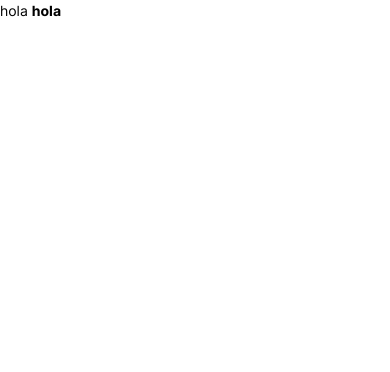
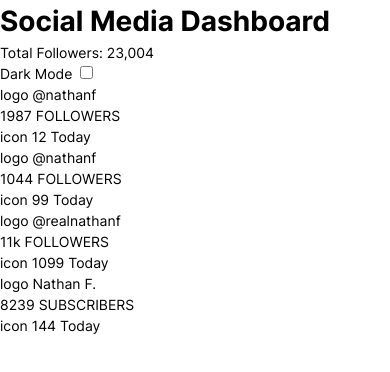
Before and after one commit to SrHatcher/practice-social-media-dashboard, a plain HTML site: page index.html in a window 390 px wide. Drawn offline with Linux system fonts and the light colour scheme.

Commit message:
makind advances on the mobile version

```diff
--- a/index.html
+++ b/index.html
@@ -14,8 +14,79 @@
 </head>
 <body>
 
-hola
-<strong>hola</strong>
+  <main>
+    <header>
+      <div>
+        <h1>Social Media Dashboard</h1>
+        <span>Total Followers: 23,004</span>
+      </div>
+
+      <div>
+        <span>Dark Mode</span>
+        <label>
+          <input type="checkbox" aria-label="darkmode checkbox">
+          <span></span>
+        </label>
+      </div>
+    </header>
+
+    <section>
+
+      <div>
+        <div>
+          <span>logo</span>
+          <span>@nathanf</span>
+        </div>
+        <span>1987</span>
+        <span>FOLLOWERS</span>
+        <div>
+          <span>icon</span>
+          <span>12 Today</span>
+        </div>
+      </div>
+
+      <div>
+        <div>
+          <span>logo</span>
+          <span>@nathanf</span>
+        </div>
+        <span>1044</span>
+        <span>FOLLOWERS</span>
+        <div>
+          <span>icon</span>
+          <span>99 Today</span>
+        </div>
+      </div>
+
+      <div>
+        <div>
+          <span>logo</span>
+          <span>@realnathanf</span>
+        </div>
+        <span>11k</span>
+        <span>FOLLOWERS</span>
+        <div>
+          <span>icon</span>
+          <span>1099 Today</span>
+        </div>
+      </div>
+
+      <div>
+        <div>
+          <span>logo</span>
+          <span>Nathan F.</span>
+        </div>
+        <span>8239</span>
+        <span>SUBSCRIBERS</span>
+        <div>
+          <span>icon</span>
+          <span>144 Today</span>
+        </div>
+      </div>
+
+    </section>
+
+  </main>
 
 </body>
 </html>
```
